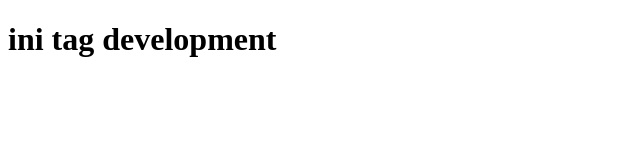
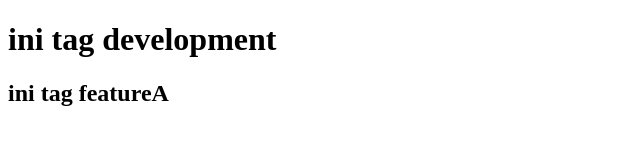
Before and after one commit to roby-aw/KM_2_GIT, a plain HTML site: page index.html in a window 1280 px wide. Shown: the whole page, without its empty margins (0-640 px from the left). Drawn offline with Linux system fonts and the light colour scheme.

Commit message:
menambahkan featureA

```diff
--- a/index.html
+++ b/index.html
@@ -8,5 +8,6 @@
 </head>
 <body>
     <h1>ini tag development</h1>
+    <h2>ini tag featureA</h2>
 </body>
 </html>
```
